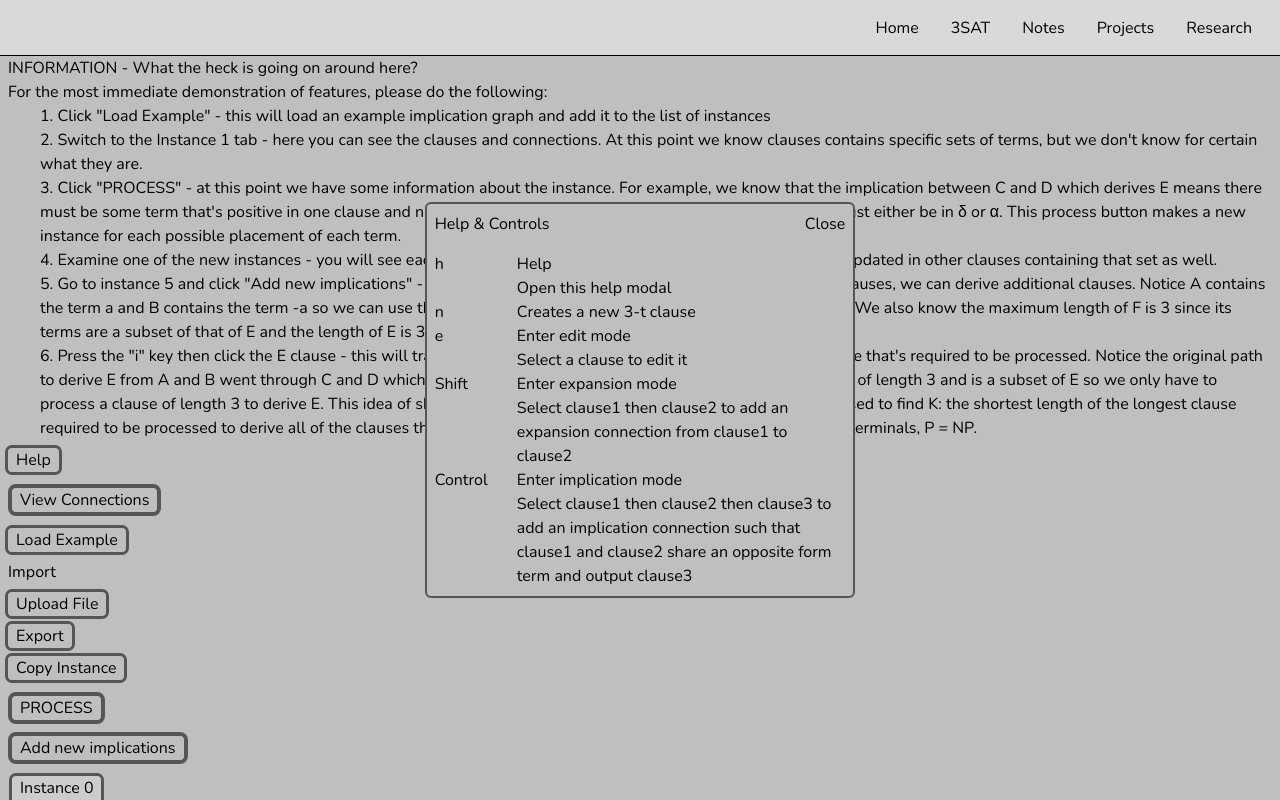
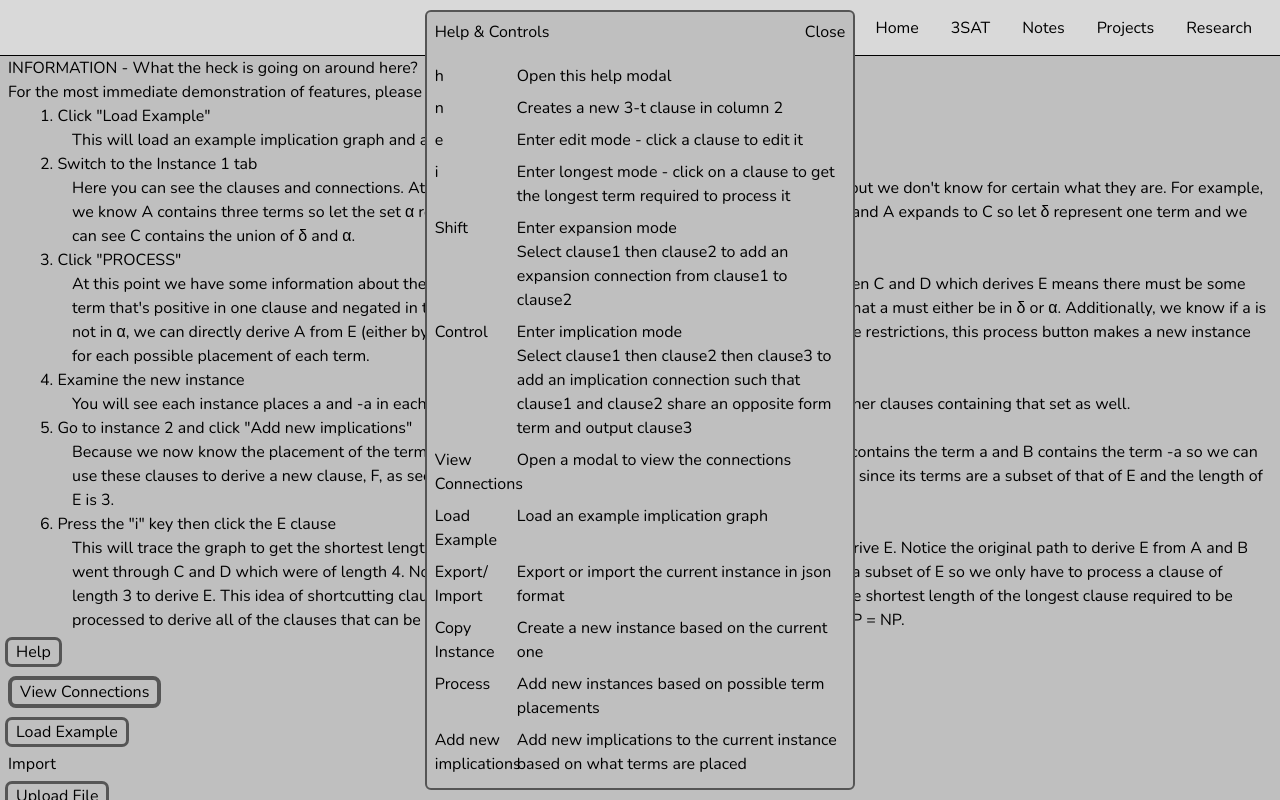
Before and after one commit to Quiggleson/portfolio, a Next.js app: page /sat in a window 1280 px wide. Both pictures are taken after a click on the button "Help". Shown: the top 800 px of the page. Built offline with nearby package versions, Linux system fonts and the light colour scheme.

Commit message:
update example and formatting

```diff
--- a/app/components/preview.tsx
+++ b/app/components/preview.tsx
@@ -25,12 +25,12 @@ export default function Preview({ props }: { props: PreviewProps }) {
                     <div className="h-[40vh]"></div>
                     <div className="pl-2 bg-bg-light h-fit py-2">
                         <div className="flex">
-                            <div>{props.name}</div>
+                            <div className="text-start">{props.name}</div>
                             {!expanded && <div className="pl-2">+</div>}
                             {expanded && <div className="pl-2">-</div>}
                         </div>
                         <div className={`overflow-hidden justify-items-start transition-max-height duration-500 ease-in-out ${expanded ? 'max-h-[250px]' : 'max-h-0'}`}>
-                            <div className="w-fit text-gray-500">{props.description}</div>
+                            <div className="w-fit text-gray-500 text-start">{props.description}</div>
                             {props.links.map((link, i) =>
                                 <a key={i} href={link.url} className={`ml-6 pl-2 rounded flex hover:bg-slate-100 text-start ${link.style ? link.style : ""}`}>{link.name}</a>
                             )}
--- a/app/sat/modals.tsx
+++ b/app/sat/modals.tsx
@@ -223,22 +223,31 @@ export function ControlsModal({ close }: { close: () => void }) {
             </div> */}
                 </div>
                 <div className="p-2 grid grid-cols-[20%_auto]">
-                    <div>h</div>
-                    <div>Help<br />Open this help modal</div>
-                    <div>n</div>
-                    <div>Creates a new 3-t clause</div>
-                    <div>e</div>
-                    <div>Enter edit mode<br />Select a clause to edit it</div>
-                    <div>Shift</div>
-                    <div>Enter expansion mode<br />Select clause1 then clause2 to add an expansion connection from clause1 to clause2</div>
-                    <div>Control</div>
-                    <div>Enter implication mode<br />Select clause1 then clause2 then clause3 to add an implication connection such that clause1 and clause2 share an opposite form term and output clause3</div>
-                    {/* <div>Export/ Import</div>
-                    <div>Export or import the current instance in json format</div>
-                    <div>Copy Instance</div>
-                    <div>Create a new instance based on the current one</div>
-                    <div className="text-sm">Process Expansion</div>
-                    <div>(In progress) Add new instances based on possible term paths</div> */}
+                    <div className="my-1">h</div>
+                    <div className="my-1">Open this help modal</div>
+                    <div className="my-1">n</div>
+                    <div className="my-1">Creates a new 3-t clause in column 2</div>
+                    <div className="my-1">e</div>
+                    <div className="my-1">Enter edit mode - click a clause to edit it</div>
+                    <div className="my-1">i</div>
+                    <div className="my-1">Enter longest mode - click on a clause to get the longest term required to process it</div>
+                    <div className="my-1">Shift</div>
+                    <div className="my-1">Enter expansion mode<br />Select clause1 then clause2 to add an expansion connection from clause1 to clause2</div>
+                    <div className="my-1">Control</div>
+                    <div className="my-1">Enter implication mode<br />Select clause1 then clause2 then clause3 to add an implication connection such that clause1 and clause2 share an opposite form term and output clause3</div>
+                    <div className="my-1">View Connections</div>
+                    <div className="my-1">Open a modal to view the connections</div>
+                    <div className="my-1">Load Example</div>
+                    <div className="my-1">Load an example implication graph</div>
+                    <div className="my-1">Export/ Import</div>
+                    <div className="my-1">Export or import the current instance in json format</div>
+                    <div className="my-1">Copy Instance</div>
+                    <div className="my-1">Create a new instance based on the current one</div>
+                    <div className="my-1">Process</div>
+                    <div className="my-1">Add new instances based on possible term placements</div>
+                    <div className="my-1">Add new implications</div>
+                    <div className="my-1">Add new implications to the current instance based on what terms are placed</div>
+
                 </div>
             </div>
         </div>
--- a/app/sat/page.tsx
+++ b/app/sat/page.tsx
@@ -150,12 +150,18 @@ export default function Sat2() {
             <div>INFORMATION - What the heck is going on around here?</div>
             <div>For the most immediate demonstration of features, please do the following:</div>
             <div className="pl-8">
-                <p>1. Click &quot;Load Example&quot; - this will load an example implication graph and add it to the list of instances</p>
-                <p>2. Switch to the Instance 1 tab - here you can see the clauses and connections. At this point we know clauses contains specific sets of terms, but we don&apos;t know for certain what they are.</p>
-                <p>3. Click &quot;PROCESS&quot; - at this point we have some information about the instance. For example, we know that the implication between C and D which derives E means there must be some term that&apos;s positive in one clause and negated in the other. Additionally, we know that term in C must either be in &delta; or &alpha;. This process button makes a new instance for each possible placement of each term.</p>
-                <p>4. Examine one of the new instances - you will see each instance places a and -a in each possible set and it gets updated in other clauses containing that set as well.</p>
-                <p>5. Go to instance 5 and click &quot;Add new implications&quot; - Because we now know the placement of the terms in the clauses, we can derive additional clauses. Notice A contains the term a and B contains the term -a so we can use these clauses to derive a new clause, F, as seen in Column 3. We also know the maximum length of F is 3 since its terms are a subset of that of E and the length of E is 3.</p>
-                <p>6. Press the &quot;i&quot; key then click the E clause - this will trace the graph to get the shortest length of the longest clause that&apos;s required to be processed. Notice the original path to derive E from A and B went through C and D which were of length 4. Now we derived a new clause, F, which is of length 3 and is a subset of E so we only have to process a clause of length 3 to derive E. This idea of shortcutting clauses is very powerful and will hopefully be used to find K: the shortest length of the longest clause required to be processed to derive all of the clauses that can be derived. If this K is independent of the number of terminals, P = NP.</p>
+                <p>1. Click &quot;Load Example&quot;</p>
+                <p className="pl-8">This will load an example implication graph and add it to the list of instances</p>
+                <p>2. Switch to the Instance 1 tab</p>
+                <p className="pl-8">Here you can see the clauses and connections. At this point we know clauses contains specific sets of terms, but we don&apos;t know for certain what they are. For example, we know A contains three terms so let the set &alpha; represent these three terms. Similarly, C contains four terms and A expands to C so let &delta; represent one term and we can see C contains the union of &delta; and &alpha;.</p>
+                <p>3. Click &quot;PROCESS&quot;</p>
+                <p className="pl-8">At this point we have some information about the instance. For example, we know that the implication between C and D which derives E means there must be some term that&apos;s positive in one clause and negated in the other. Call these terms a and -a. Additionally, we know that a must either be in &delta; or &alpha;. Additionally, we know if a is not in &alpha;, we can directly derive A from E (either by expansion or, in this case A and E are identical). Given those restrictions, this process button makes a new instance for each possible placement of each term. </p>
+                <p>4. Examine the new instance</p>
+                <p className="pl-8">You will see each instance places a and -a in each possible set (with the restrictions) and it gets updated in other clauses containing that set as well.</p>
+                <p>5. Go to instance 2 and click &quot;Add new implications&quot;</p>
+                <p className="pl-8">Because we now know the placement of the terms in the clauses, we can derive additional clauses. Notice A contains the term a and B contains the term -a so we can use these clauses to derive a new clause, F, as seen in Column 3. We also know the maximum length of F is 3 since its terms are a subset of that of E and the length of E is 3.</p>
+                <p>6. Press the &quot;i&quot; key then click the E clause</p>
+                <p className="pl-8">This will trace the graph to get the shortest length of the longest clause that&apos;s required to be processed to derive E. Notice the original path to derive E from A and B went through C and D which were of length 4. Now we derived a new clause, F, which is of length 3 and F is a subset of E so we only have to process a clause of length 3 to derive E. This idea of shortcutting clauses is very powerful and will hopefully be used to find K: the shortest length of the longest clause required to be processed to derive all of the clauses that can be derived. If this K is independent of the number of terminals, P = NP.</p>
             </div>
             <button
                 className="block outline rounded px-2 hover:bg-button-hover my-2"
```
